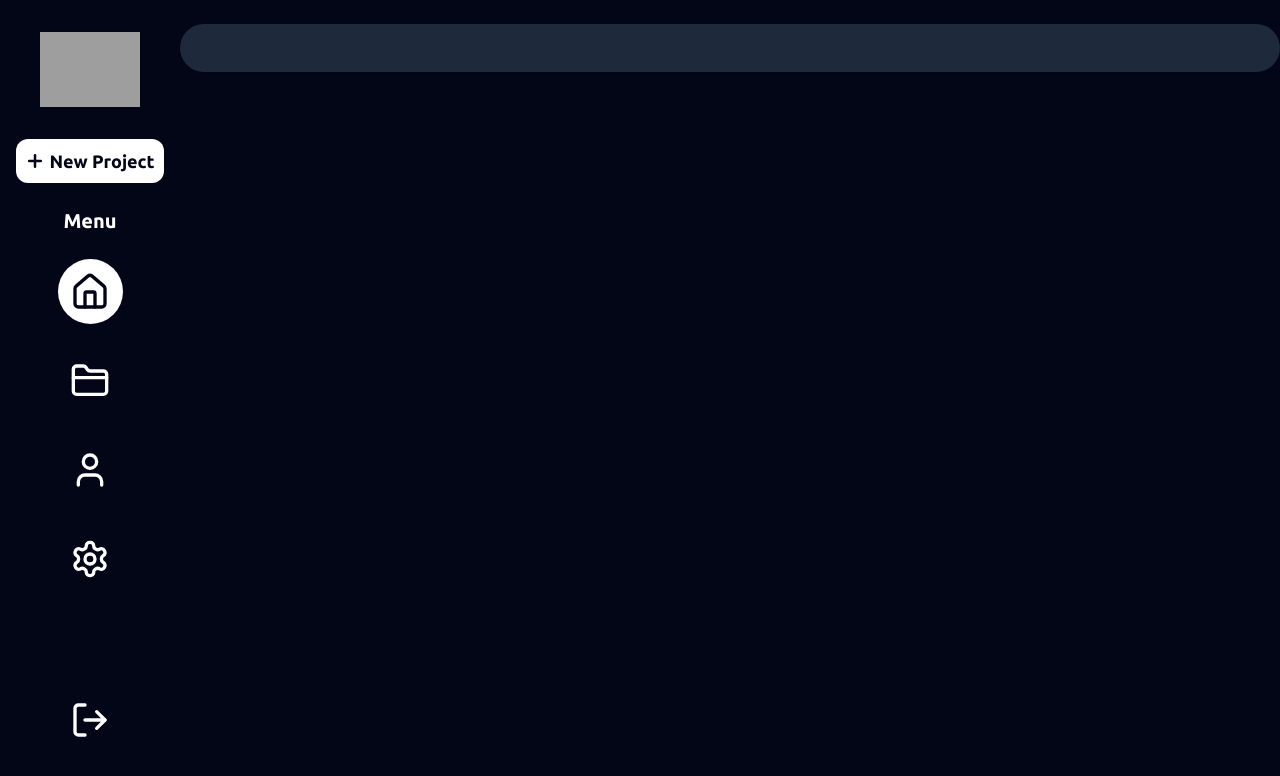
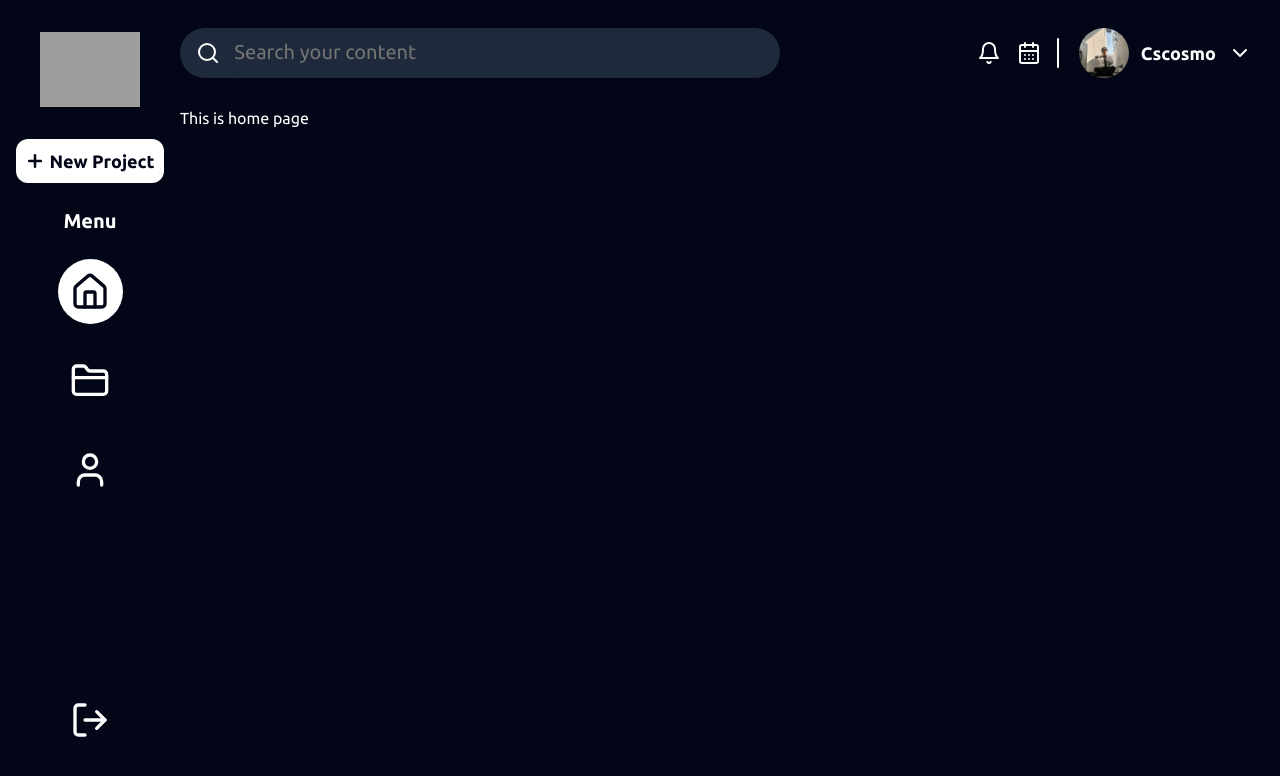
Before and after one commit to pscp-lovechotipat/Mindforge, a Next.js app in the folder website/: page / in a window 1280 px wide. Shown: the top 776 px of the page. Built offline with nearby package versions, Linux system fonts and the light colour scheme; grey boxes are pictures that could not be loaded.

Commit message:
feat: lastest change

```diff
--- a/website/next.config.mjs
+++ b/website/next.config.mjs
@@ -1,25 +1,4 @@
 /** @type {import('next').NextConfig} */
-const nextConfig = {
-    reactStrictMode: true,
-    // Enable Cloudflare's next-on-pages
-    experimental: {
-        enableUndici: true,
-        serverActions: true
-    },
-    // Add Cloudflare-specific headers
-    headers() {
-        return [
-            {
-                source: "/(.*)",
-                headers: [
-                    {
-                        key: "Cache-Control",
-                        value: "public, max-age=0, must-revalidate",
-                    },
-                ],
-            },
-        ];
-    },
-};
+const nextConfig = {};
 
 export default nextConfig;
--- /dev/null
+++ b/website/src/app/(runtime)/layout.tsx
@@ -0,0 +1,50 @@
+import SideBar from "@/components/Navigation/Sidebar";
+import { Input } from "@/components/ui/input";
+import { Bell, CalendarDays, ChevronDown, Search } from "lucide-react";
+
+export default function RuntimeLayout({
+    children,
+}: {
+    children: React.ReactNode;
+}) {
+    return (
+        <div className="flex min-h-screen">
+            <SideBar />
+            <div className="w-full pt-6 pr-6">
+                <div className="flex justify-between items-center mb-6">
+                    <div className="relative flex w-[600px] h-[50px] bg-myslate-800 rounded-full">
+                        <div className="w-[60px]">
+                            <Search className="absolute top-1/2 -translate-y-1/2 left-4" />
+                        </div>
+                        <Input
+                            className="text-xl pl-0 pr-6 py-6 border-none"
+                            placeholder="Search your content"
+                        />
+                    </div>
+                    <div className="flex items-center gap-4">
+                        <button type="button">
+                            <Bell />
+                        </button>
+                        <button type="button">
+                            <CalendarDays />
+                        </button>
+                        <div className="w-[2px] h-[30px] bg-white rounded-full"></div>
+                        <button
+                            type="button"
+                            className="flex items-center gap-3 p-1 hover:bg-myslate-800 rounded-full"
+                        >
+                            <img
+                                className="w-[50px] aspect-[1/1] bg-white/10 rounded-full"
+                                src="/mockup/nicenathapong_profile.jpg"
+                                alt="mockup"
+                            />
+                            <h1 className="font-bold text-lg">Cscosmo</h1>
+                            <ChevronDown />
+                        </button>
+                    </div>
+                </div>
+                {children}
+            </div>
+        </div>
+    );
+}
--- /dev/null
+++ b/website/src/app/(runtime)/page.tsx
@@ -0,0 +1,5 @@
+export default function HomePage() {
+    return <>
+        <h1>This is home page</h1>
+    </>
+}
--- a/website/src/app/page.tsx
+++ /dev/null
@@ -1,29 +0,0 @@
-import StartPage from "./StartPage";
-
-export default function HomePage() {
-    return <StartPage />
-
-    // return (
-    //     <div className="p-8">
-    //         <h1 className="text-4xl font-bold mb-2">
-    //             lovechotipat - Mindforge
-    //         </h1>
-    //         {!!user && (
-    //             <div>
-    //                 <p>email: {user.email}</p>
-    //                 <p>firstName: {user.firstName}</p>
-    //                 <p>lastName: {user.lastName}</p>
-    //             </div>
-    //         )}
-    //         <div className="flex gap-4">
-    //             <Link href="/login" className="text-xl underline">
-    //                 Login
-    //             </Link>
-    //             <Link href="/register" className="text-xl underline">
-    //                 Register
-    //             </Link>
-    //             {!!user && <LogoutButton />}
-    //         </div>
-    //     </div>
-    // );
-}
--- a/website/src/app/LogoutButton.tsx
+++ b/website/src/components/Navigation/Sidebar/LogoutButton.tsx
@@ -1,20 +1,28 @@
 "use client";
 
 import logout from "@/actions/auth/logout";
+import { LogOut } from "lucide-react";
+import { useRouter } from "next/navigation";
 import { MouseEvent } from "react";
 import toast from "react-hot-toast";
 
 export default function LogoutButton() {
+    const router = useRouter();
 
     const handleLogoutClick = async (event: MouseEvent<HTMLButtonElement>) => {
         event.preventDefault();
         const result = await logout();
+        router.push("/login");
         toast.success(result.message);
     };
 
     return (
-        <button className="text-xl underline" onClick={handleLogoutClick}>
-            Logout
+        <button
+            type="button"
+            className="w-[65px] aspect-[1/1] flex justify-center items-center rounded-full hover:scale-95 active:scale-90"
+            onClick={handleLogoutClick}
+        >
+            <LogOut size={40} />
         </button>
     );
 }
--- a/website/src/app/StartPage.tsx
+++ b/website/src/components/Navigation/Sidebar/index.tsx
@@ -1,18 +1,12 @@
-import { Input } from "@/components/ui/input";
-import {
-    FolderClosed,
-    House,
-    LogOut,
-    Plus,
-    Settings,
-    User,
-} from "lucide-react";
+import { FolderClosed, House, Plus, Settings, User } from "lucide-react";
+import LogoutButton from "./LogoutButton";
 
-export default function StartPage() {
+export default function SideBar() {
     return (
-        <div className="flex min-h-screen">
-            <div className="min-w-[180px] px-4 pt-8 pb-12 flex flex-col items-center">
-                {/* <h1 className="text-4xl mb-8">MF</h1> */}
+        <div className="min-w-[180px] px-4 pt-8 pb-12 flex flex-col items-center justify-between">
+            {/* <h1 className="text-4xl mb-8">MF</h1> */}
+
+            <div className="w-full flex flex-col items-center">
                 <img
                     className="w-[100px] mb-8"
                     src="https://cdn.aona.co.th/1i90n98tq/MF-Logo.svg"
@@ -44,26 +38,9 @@ export default function StartPage() {
                     >
                         <User size={40} />
                     </button>
-                    <button
-                        type="button"
-                        className="w-[65px] aspect-[1/1] flex justify-center items-center rounded-full"
-                    >
-                        <Settings size={40} />
-                    </button>
-                </div>
-                <div className="h-full"></div>
-                <button
-                    type="button"
-                    className="w-[65px] aspect-[1/1] flex justify-center items-center rounded-full"
-                >
-                    <LogOut size={40} />
-                </button>
-            </div>
-            <div className="w-full pt-6">
-                <div className="flex justify-between">
-                    <Input className="bg-myslate-800 border-none rounded-full text-xl p-6" />
                 </div>
             </div>
+            <LogoutButton />
         </div>
     );
 }
```
Also changed, not shown: website/src/app/layout.tsx (+6 -2 lines), website/public/mockup/nicenathapong_profile.jpg (added), website/src/app/(auth)/login/page.tsx (renamed from website/src/app/login/page.tsx), website/src/app/(auth)/register/page.tsx (renamed from website/src/app/register/page.tsx), 1 other file (tests, documents, lock files or other folders).
